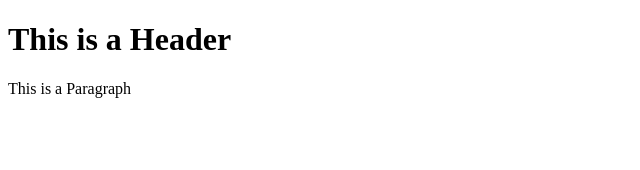
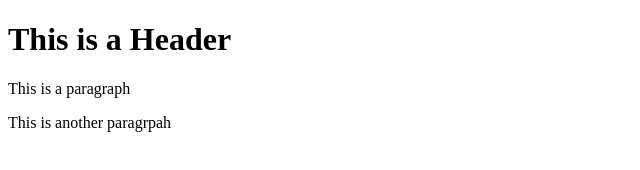
Before and after one commit to Heyitserie/git-test, a plain HTML site: page index.html in a window 1280 px wide. Shown: the whole page, without its empty margins (0-640 px from the left). Drawn offline with Linux system fonts and the light colour scheme.

Commit message:
Third commit

```diff
--- a/index.html
+++ b/index.html
@@ -2,6 +2,7 @@
 <html>
     <body>
         <h1>This is a Header</h1>
-        <p>This is a Paragraph</p>
+        <p>This is a paragraph</p>
+        <p>This is another paragrpah</p>
     </body>
 </html>
```
